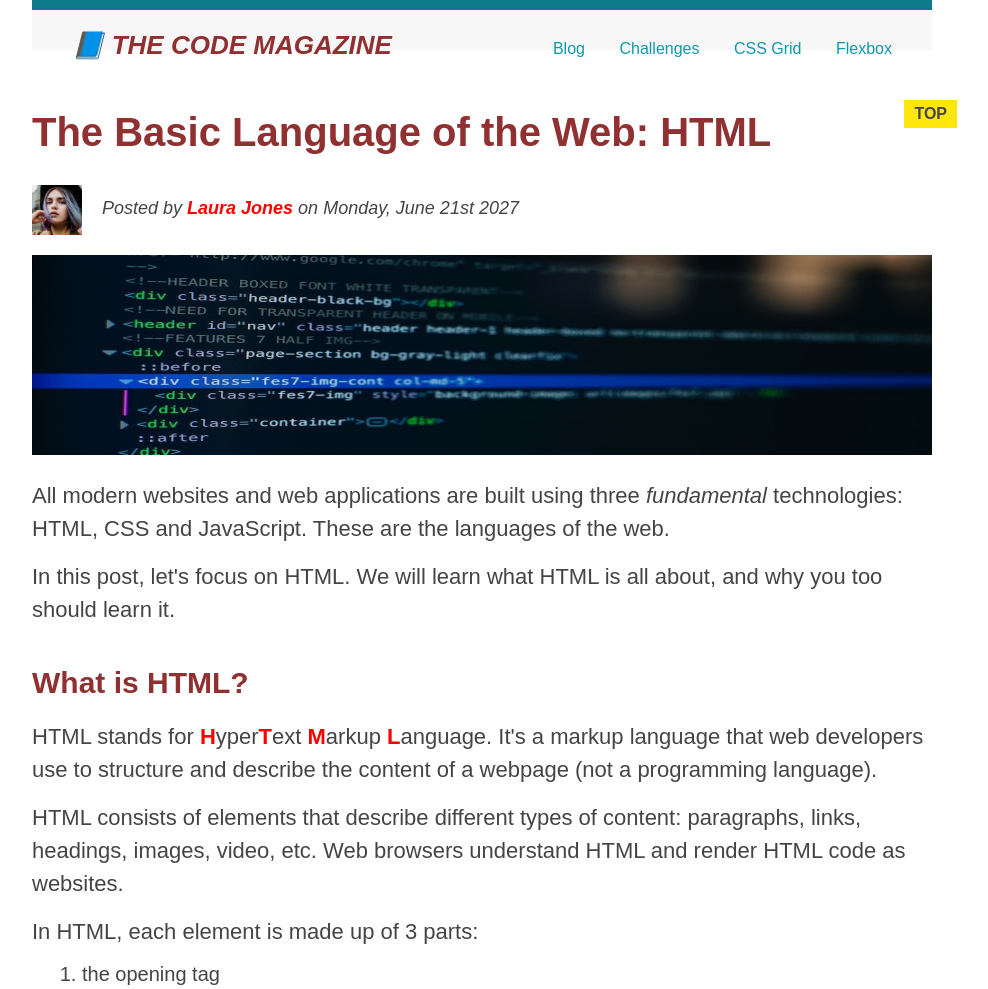
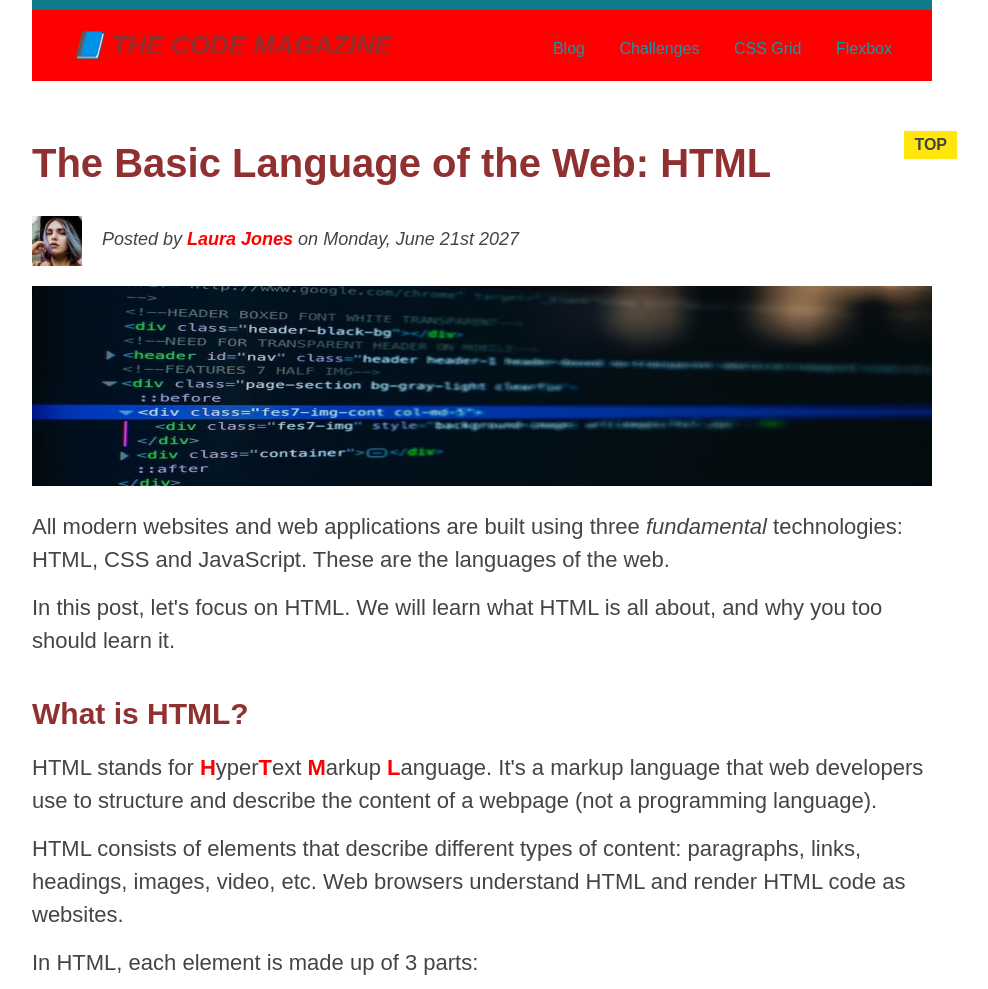
Before and after one commit to aru99/FED_revision, a plain HTML site: page initial/index.html in a window 1280 px wide. Shown: the top 989 px of the page, without its empty margins (158-1146 px from the left). Drawn offline with Linux system fonts and the light colour scheme.

Commit message:
floats cleared

```diff
--- a/initial/index.css
+++ b/initial/index.css
@@ -15,6 +15,7 @@ body {
 }
 .main_header {
   background-color: #f7f7f7;
+  background-color: red;
   padding: 20px 40px;
   margin-bottom: 60px;
   border-top: 10px solid #0d7b8c;
@@ -207,3 +208,13 @@ h1 {
 nav {
   float: right;
 }
+
+/* .clear {
+  clear: both;
+} */
+
+.clearfix::after {
+  clear: both;
+  content: "";
+  display: block;
+}
```
